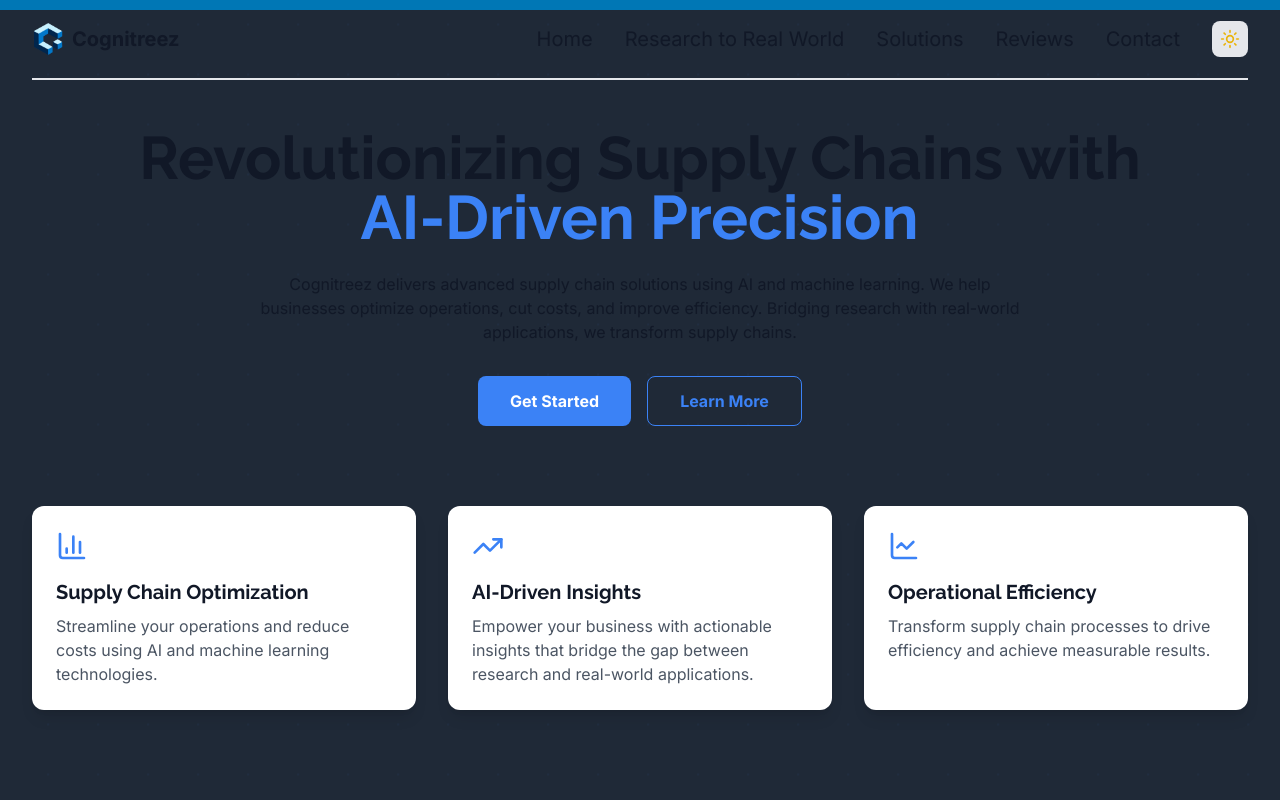
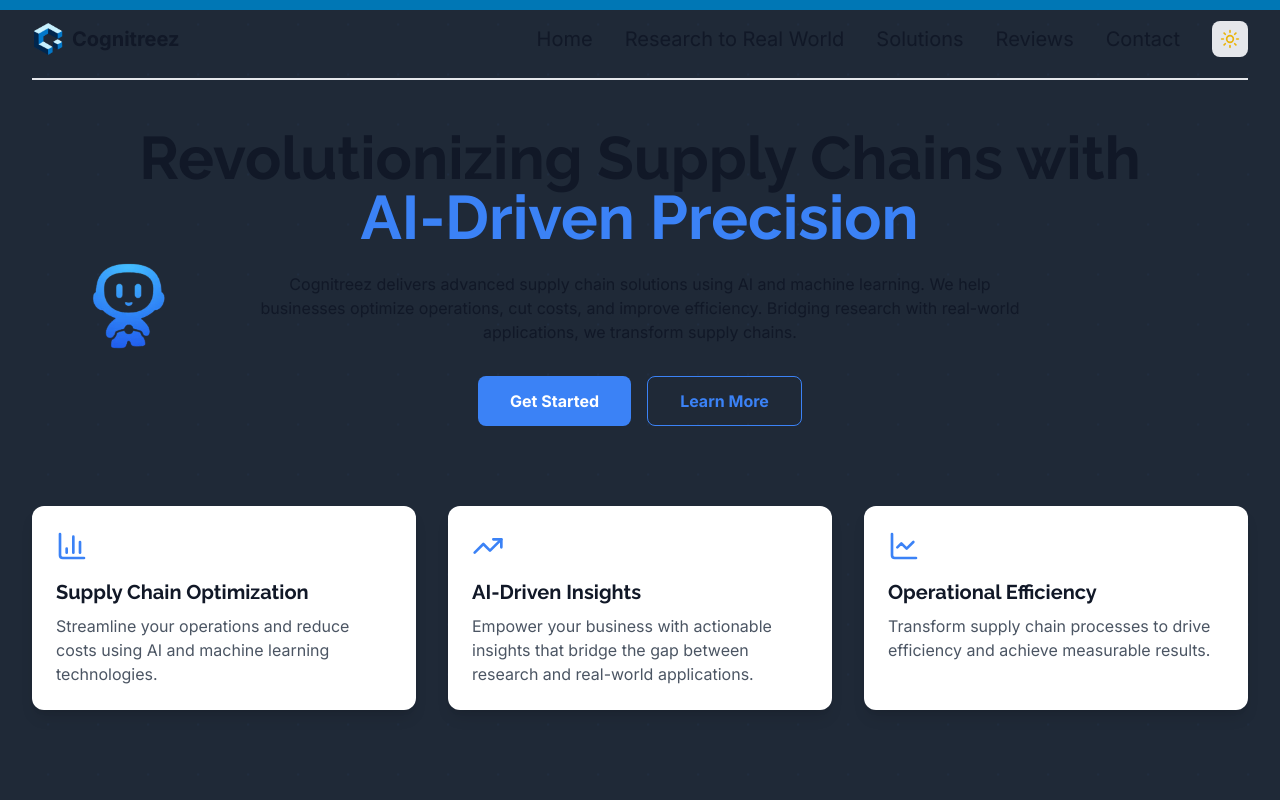
Before and after one commit to bibinwithab/cognitreez, a React (Vite) app: page / in a window 1280 px wide. Shown: the top 800 px of the page. Built offline with nearby package versions, Linux system fonts and the light colour scheme.

Commit message:
truck and mascot animation

```diff
--- a/src/App.jsx
+++ b/src/App.jsx
@@ -8,6 +8,7 @@ import Footer from "./Components/Footer";
 import { ThemeProvider } from "./context/ThemeContext";
 import Solutions from "./Components/Solutions";
 import CaseStudies from "./Components/CaseStudies";
+import TruckScrollAnimation from "./Components/TruckScrollAnimation";
 
 function App() {
   return (
@@ -26,8 +27,8 @@ function App() {
               <Introduction />
             </section>
             <section id="caseStudies">
-            <CaseStudies />
-          </section>
+              <CaseStudies />
+            </section>
             <section id="solutions">
               <Solutions />
             </section>
@@ -36,6 +37,7 @@ function App() {
             </section>
             <section id="contact">
               <BookACall />
+              <TruckScrollAnimation />
             </section>
             <Footer />
           </motion.div>
--- a/src/Components/Introduction.jsx
+++ b/src/Components/Introduction.jsx
@@ -1,5 +1,6 @@
 import { motion } from "motion/react";
 import { BarChart3, TrendingUp, LineChart } from "lucide-react";
+import MascotScrollAnimation from "./MascotScrollAnimation"; // Import the new component
 
 const containerVariants = {
   hidden: { opacity: 0 },
@@ -127,6 +128,8 @@ const Introduction = () => {
           </motion.div>
         </motion.div>
 
+        <MascotScrollAnimation />
+
         <motion.div
           variants={containerVariants}
           initial="hidden"
--- /dev/null
+++ b/src/Components/MascotScrollAnimation.jsx
@@ -0,0 +1,25 @@
+import { motion, useScroll, useTransform } from "framer-motion";
+import { useRef } from "react";
+
+const MascotScrollAnimation = () => {
+  const ref = useRef(null);
+  const { scrollYProgress } = useScroll({
+    target: ref,
+    offset: ["start end", "end start"],
+  });
+
+  const x = useTransform(scrollYProgress, [0, 1], ["100%", "0%"]);
+
+  return (
+    <div ref={ref} className="relative min-h-0 flex items-end">
+      <motion.img
+        src="mascot.png"
+        alt="Mascot"
+        className="absolute bottom-10 w-40 md:w-30"
+        style={{ x }}
+      />
+    </div>
+  );
+};
+
+export default MascotScrollAnimation;
--- a/src/Components/Scroll.jsx
+++ b/src/Components/Scroll.jsx
@@ -16,6 +16,7 @@ const Scroll = () => {
         backgroundColor: "#0077B5",
         zIndex: 1000,
       }}
+
     ></motion.div>
   );
 };
--- /dev/null
+++ b/src/Components/TruckScrollAnimation.jsx
@@ -0,0 +1,25 @@
+import { motion, useScroll, useTransform } from "framer-motion";
+import { useRef } from "react";
+
+const TruckScrollAnimation = () => {
+  const ref = useRef(null);
+  const { scrollYProgress } = useScroll({
+    target: ref,
+    offset: ["start end", "end start"],
+  });
+
+  const x = useTransform(scrollYProgress, [0, 1], ["-100%", "350%"]);
+
+  return (
+    <div ref={ref} className="relative min-h-0  flex items-end">
+      <motion.img
+        src="truck.png"
+        alt="Moving Truck"
+        className="absolute bottom-10 w-40 md:w30"
+        style={{ x }}
+      />
+    </div>
+  );
+};
+
+export default TruckScrollAnimation;
```
Also changed, not shown: public/mascot.png (added), public/truck.png (added).
